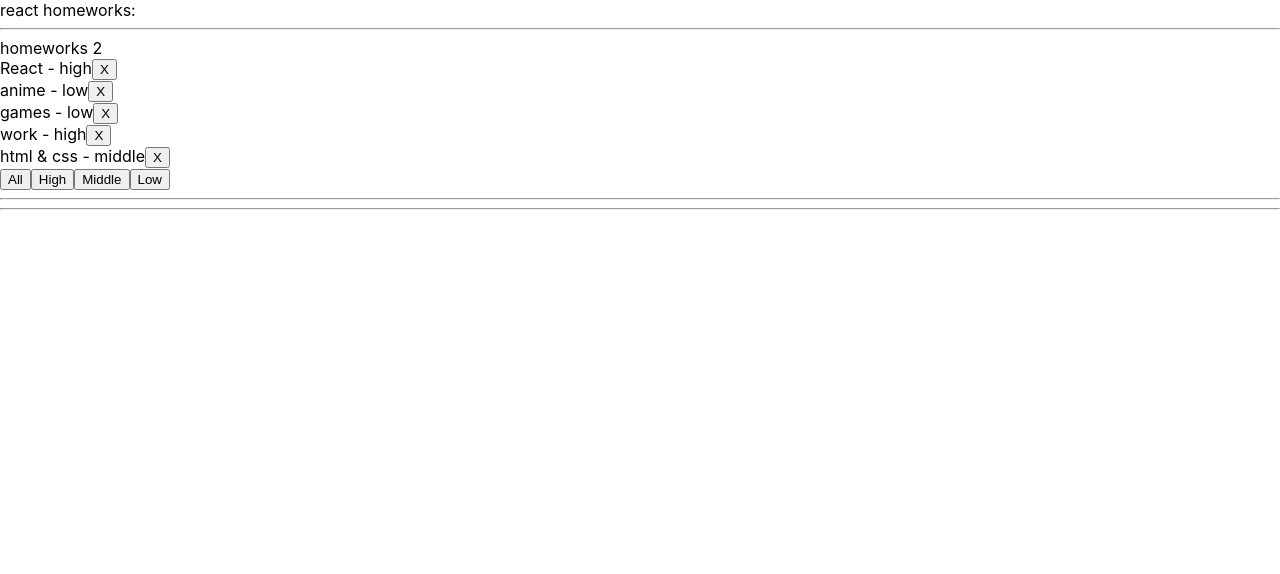
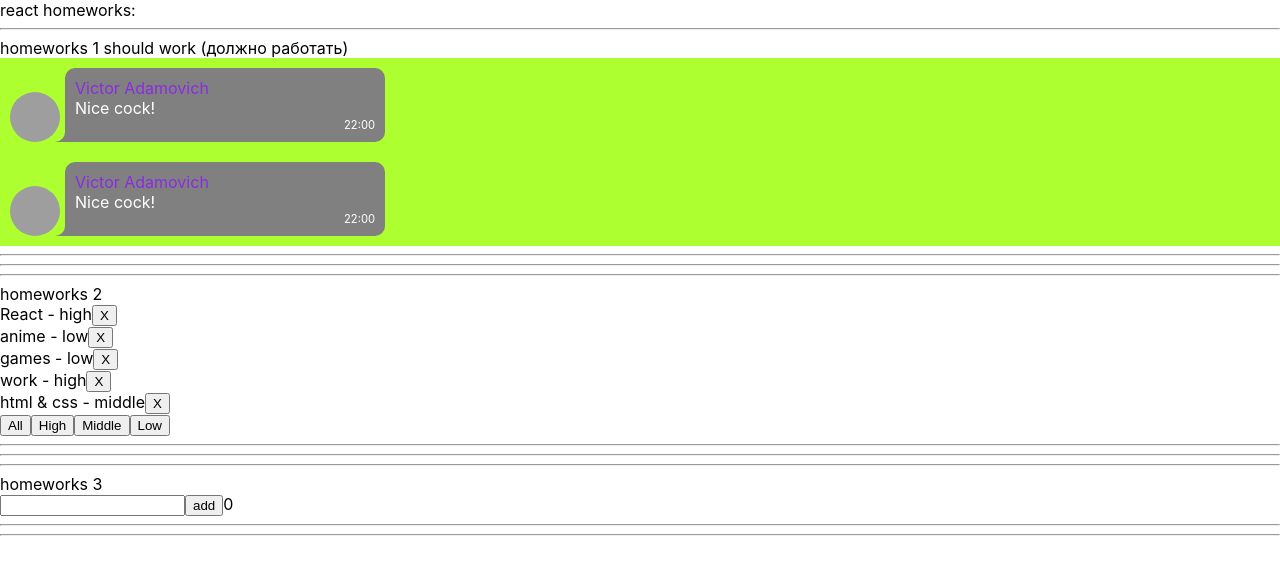
Before and after one commit to VictorAdamovich/Homework, a React (Create React App) app: page / in a window 1280 px wide. Shown: the top 574 px of the page. Built offline with nearby package versions, Linux system fonts and the light colour scheme; grey boxes are pictures that could not be loaded.

Commit message:
Add second homework

```diff
--- a/package.json
+++ b/package.json
@@ -10,10 +10,12 @@
     "@types/node": "^16.7.13",
     "@types/react": "^17.0.20",
     "@types/react-dom": "^17.0.9",
+    "@types/uuid": "^8.3.4",
     "react": "^18.0.0",
     "react-dom": "^18.0.0",
     "react-scripts": "5.0.0",
     "typescript": "^4.4.2",
+    "uuid": "^8.3.2",
     "web-vitals": "^2.1.0"
   },
   "scripts": {
--- a/src/p1-main/m1-ui/u1-app/App.tsx
+++ b/src/p1-main/m1-ui/u1-app/App.tsx
@@ -1,14 +1,16 @@
 import React from 'react'
 import s from './App.module.css'
 import HW2 from "../../../p2-homeworks/h2/HW2";
+import HW1 from "../../../p2-homeworks/h1/HW1";
+import HW3 from "../../../p2-homeworks/h3/HW3";
 
 function App() {
     return (
         <div className={s.App}>
             <div>react homeworks:</div>
-            {/*<HW1/>*/}
+            <HW1/>
             <HW2/>
-            {/*<HW3/>*/}
+            <HW3/>
             {/*<HW4/>*/}
             {/*<HW5/>*/}
 
--- a/src/p2-homeworks/h3/Greeting.tsx
+++ b/src/p2-homeworks/h3/Greeting.tsx
@@ -2,18 +2,18 @@ import React from 'react'
 import s from './Greeting.module.css'
 
 type GreetingPropsType = {
-    name: any // need to fix any
-    setNameCallback: any // need to fix any
-    addUser: any // need to fix any
-    error: any // need to fix any
-    totalUsers: any // need to fix any
+    name: string // need to fix any
+    setNameCallback: React.ChangeEventHandler<HTMLInputElement> // need to fix any
+    addUser: () => void // need to fix any
+    error: string // need to fix any
+    totalUsers: number // need to fix any
 }
 
 // презентационная компонента (для верстальщика)
 const Greeting: React.FC<GreetingPropsType> = (
     {name, setNameCallback, addUser, error, totalUsers} // деструктуризация пропсов
 ) => {
-    const inputClass = s.error // need to fix with (?:)
+    const inputClass = error ? s.error : s.someClass // need to fix with (?:)
 
     return (
         <div>
--- a/src/p2-homeworks/h3/GreetingContainer.tsx
+++ b/src/p2-homeworks/h3/GreetingContainer.tsx
@@ -1,8 +1,9 @@
 import React, {useState} from 'react'
 import Greeting from './Greeting'
+import {UserType} from "./HW3";
 
 type GreetingContainerPropsType = {
-    users: any // need to fix any
+    users: Array<UserType> // need to fix any
     addUserCallback: any // need to fix any
 }
 
@@ -12,17 +13,25 @@ type GreetingContainerPropsType = {
 // более современный и удобный для про :)
 // уровень локальной логики
 const GreetingContainer: React.FC<GreetingContainerPropsType> = ({users, addUserCallback}) => { // деструктуризация пропсов
-    const [name, setName] = useState<any>('') // need to fix any
-    const [error, setError] = useState<any>('') // need to fix any
+    const [name, setName] = useState<string>('') // need to fix any
+    const [error, setError] = useState<string>('') // need to fix any
 
-    const setNameCallback = (e: any) => { // need to fix any
-        setName('') // need to fix
-    }
-    const addUser = () => {
-        alert(`Hello  !`) // need to fix
+    const setNameCallback = (e: React.ChangeEvent<HTMLInputElement>) => { // need to fix any
+        setName(e.currentTarget.value) // need to fix
     }
 
-    const totalUsers = 0 // need to fix
+    const addUser = () => {
+        const trimmedName = name.trim()
+        if (trimmedName) {
+            alert(`Hello ${name} !`) // need to fix
+            addUserCallback(name)
+            setName('')
+        } else {
+            setError('Введите не пустую строку')
+        }
+    }
+
+    const totalUsers = users.length // need to fix
 
     return (
         <Greeting
--- a/src/p2-homeworks/h3/HW3.tsx
+++ b/src/p2-homeworks/h3/HW3.tsx
@@ -1,18 +1,20 @@
 import React, {useState} from 'react'
 import GreetingContainer from './GreetingContainer'
+import {v1} from "uuid";
+
 
 // types
 export type UserType = {
-    _id: any // need to fix any
-    name: any // need to fix any
+    _id: string // need to fix any
+    name: string // need to fix any
 }
 
 // уровень работы с глобальными данными
 function HW3() {
-    const [users, setUsers] = useState<any>([]) // need to fix any
+    const [users, setUsers] = useState<Array<UserType>>([]) // need to fix any
 
-    const addUserCallback = (name: any) => { // need to fix any
-        setUsers([]) // need to fix
+    const addUserCallback = (name: string) => { // need to fix any
+        setUsers([{_id: v1(), name}, ...users]) // need to fix
     }
 
     return (
```
Also changed, not shown: 1 other file (tests, documents, lock files or other folders).
